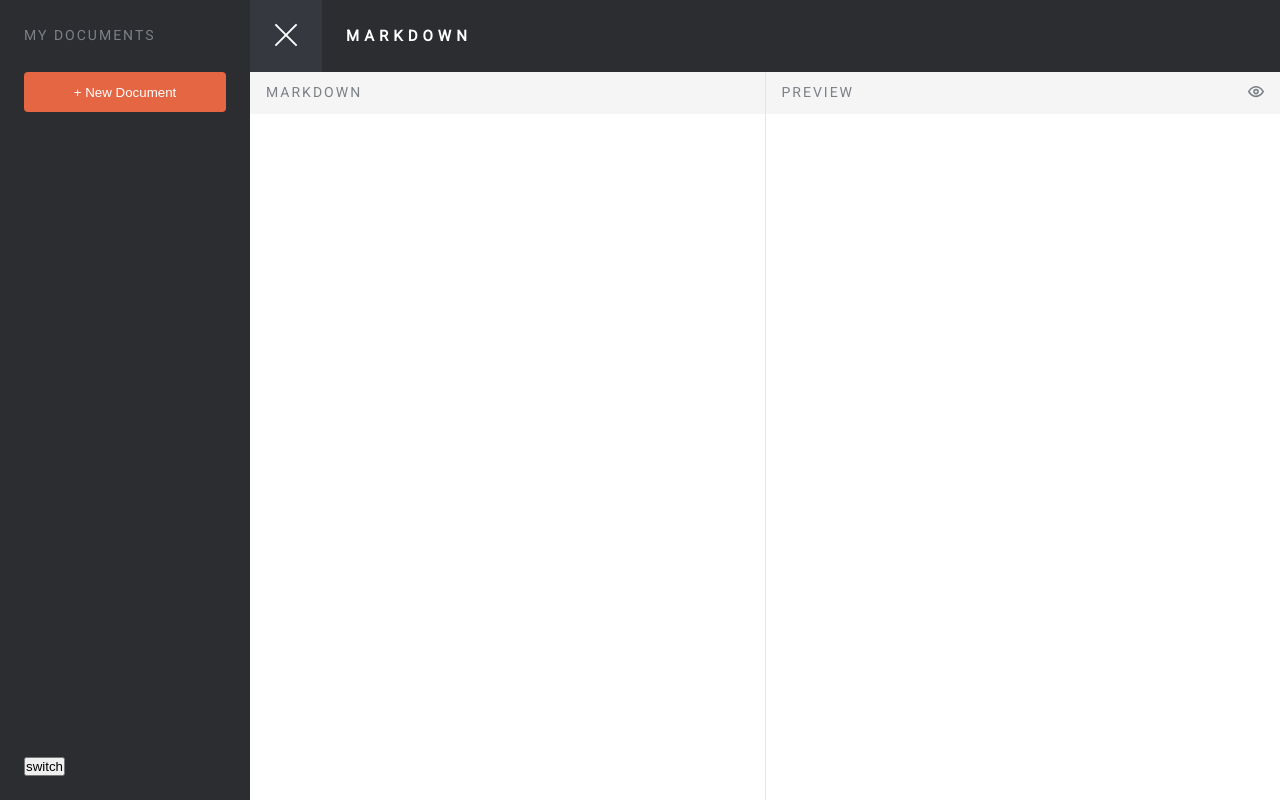
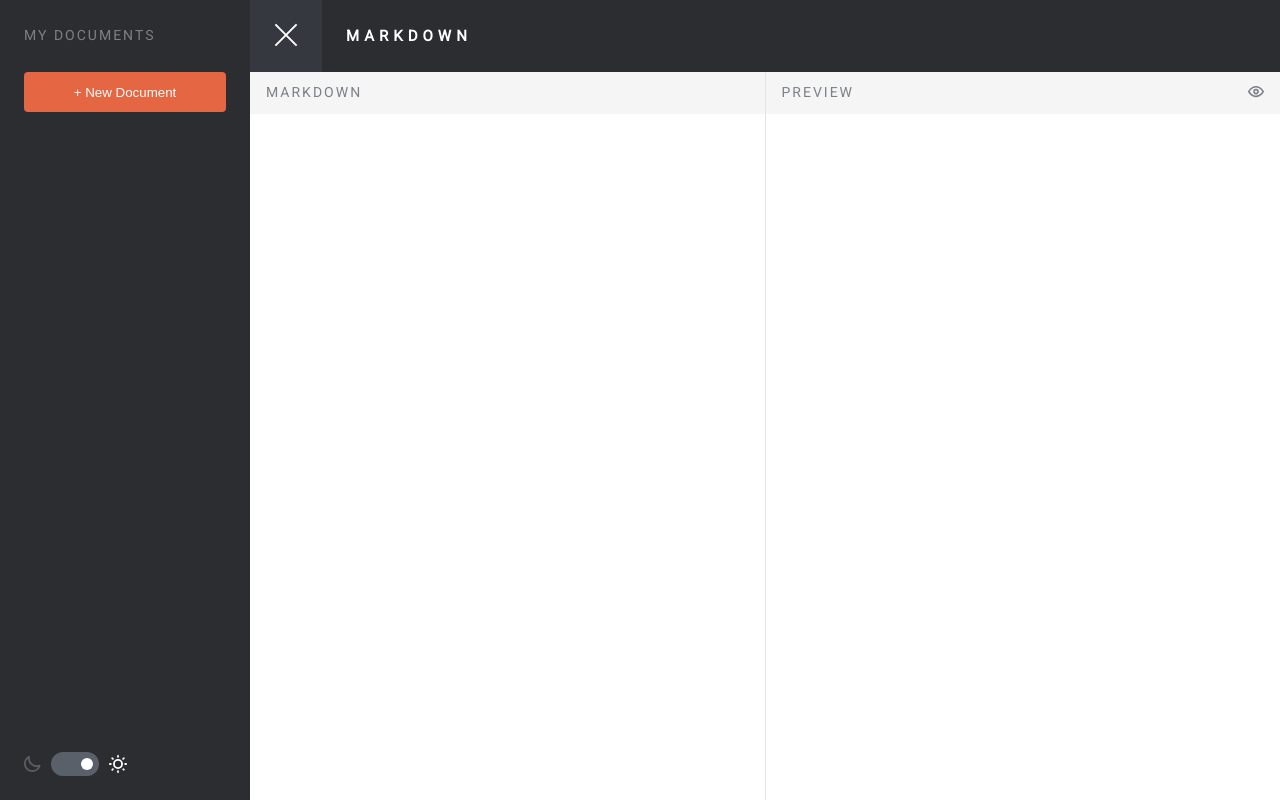
Before and after one commit to Cats-n-coffee/fem-inbrowser-markdown-editor, a Vue app: page / in a window 1280 px wide. Both pictures are taken after a click on the button 36 px from the left and 36 px from the top of the page. Built offline with nearby package versions, Linux system fonts and the light colour scheme.

Commit message:
delete modal, theme toggle

```diff
--- a/src/components/Shared/DeleteModal.vue
+++ b/src/components/Shared/DeleteModal.vue
@@ -16,7 +16,12 @@
                 and its content?<br>
                 This action cannot be reversed.
             </p>
-            <button class="orange-button">Confirm & Delete</button>
+            <button
+              class="orange-button"
+              @click="deleteAndClose"
+            >
+                Confirm & Delete
+            </button>
         </div>
     </div>
 </template>
@@ -46,9 +51,61 @@ export default {
 .delete-modal-container {
     position: absolute;
     background-color: var(--modal-background);
+    left: 0;
+    right: 0;
+    top: 0;
+    bottom: 0;
+    display: flex;
+    align-items: center;
+    justify-content: center;
 }
 
 .delete-modal {
     background-color: var(--content-blocks-bg);
+    position: relative;
+    padding: 24px;
+    max-width: 343px;
+    border-radius: 4px;
+
+    h2 {
+        font-size: 20px;
+        font-weight: 700;
+        font-family: $font-slab;
+        color: var(--content-blocks-text);
+    }
+
+    p {
+        font-size: 14px;
+        font-weight: 400;
+        line-height: 24px;
+        padding: 16px 0;
+        color: var(--content-preview-text);
+    }
+
+    button {
+        width: 100%;
+        padding: 12px;
+        color: $white;
+        font-size: 15px;
+        font-weight: 400;
+    }
+}
+
+.close-icon {
+    position: absolute;
+    right: 12px;
+    top: 12px;
+    cursor: pointer;
+
+    path {
+        fill: var(--content-blocks-text);
+        transition: all 400ms ease-in-out;
+    }
+
+    &:hover {
+        path {
+            fill: var(--orange);
+        }
+    }
 }
 </style>
--- a/src/components/Sidebar/ThemeToggle.vue
+++ b/src/components/Sidebar/ThemeToggle.vue
@@ -1,16 +1,46 @@
 <template>
     <div class="theme-toggle-wrapper">
-        <button @click="toggle" type="button">switch</button>
+        <svg
+          :class="{ 'dark-theme': !isLightTheme }"
+          class="toggle-icon-left"
+          width="17"
+          height="16"
+          xmlns="http://www.w3.org/2000/svg"
+        >
+            <path d="M16.141 8.804a.823.823 0 0 0-.864-.115 6.622 6.622 0 0 1-2.772.6A6.704 6.704 0 0 1 5.81 2.626 7.066 7.066 0 0 1 6.015.981a.823.823 0 0 0-1.094-.93 8.341 8.341 0 1 0 11.516 9.617.823.823 0 0 0-.296-.864Zm-7.814 5.503A6.696 6.696 0 0 1 4.164 2.404v.222a8.35 8.35 0 0 0 10.069 8.16 6.671 6.671 0 0 1-5.906 3.554v-.033Z" fill="#5A6069"/>
+        </svg>
+        <input
+          id="theme-switch"
+          type="checkbox"
+          :checked="isLightTheme"
+          @change="switchTheme"
+        >
+        <label for="theme-switch">Toggle</label>
+        <svg
+          :class="{ 'light-theme': isLightTheme }"
+          class="toggle-icon-right"
+          width="18"
+          height="18"
+          xmlns="http://www.w3.org/2000/svg"
+        >
+            <path d="M2.7 9a.9.9 0 0 0-.9-.9H.9a.9.9 0 0 0 0 1.8h.9a.9.9 0 0 0 .9-.9Zm.576 4.5-.639.639a.9.9 0 0 0 0 1.269.9.9 0 0 0 1.269 0l.639-.639A.9.9 0 0 0 3.276 13.5ZM9 2.7a.9.9 0 0 0 .9-.9V.9a.9.9 0 0 0-1.8 0v.9a.9.9 0 0 0 .9.9Zm5.094 2.106a.9.9 0 0 0 .63-.261l.639-.639a.9.9 0 1 0-1.269-1.269l-.594.639a.9.9 0 0 0 0 1.269.9.9 0 0 0 .594.261Zm-10.8-.261a.9.9 0 0 0 1.269 0 .9.9 0 0 0 0-1.269l-.639-.639a.904.904 0 1 0-1.287 1.269l.657.639ZM17.1 8.1h-.9a.9.9 0 1 0 0 1.8h.9a.9.9 0 1 0 0-1.8Zm-2.376 5.4a.9.9 0 0 0-1.224 1.224l.639.639a.9.9 0 0 0 1.269 0 .9.9 0 0 0 0-1.269l-.684-.594ZM9 4.05A4.95 4.95 0 1 0 13.95 9 4.959 4.959 0 0 0 9 4.05Zm0 8.1a3.15 3.15 0 1 1 0-6.3 3.15 3.15 0 0 1 0 6.3Zm0 3.15a.9.9 0 0 0-.9.9v.9a.9.9 0 1 0 1.8 0v-.9a.9.9 0 0 0-.9-.9Z" fill="#5A6069"/>
+        </svg>
     </div>
 </template>
 
 <script>
+import { mapMutations, mapState } from 'vuex';
+
 export default {
     name: 'ThemeToggle',
+    computed: {
+        ...mapState(['theme']),
+        isLightTheme() {
+            return this.theme === 'light' ? true : false;
+        }
+    },
     methods: {
-        toggle() {
-            this.$store.commit('switchTheme');
-        }
+        ...mapMutations(['switchTheme']),
     }
 }
 </script>
@@ -19,5 +49,65 @@ export default {
 .theme-toggle-wrapper {
     margin-top: auto;
     padding-bottom: 24px;
+    display: flex;
+    align-items: center;
+}
+
+input[type=checkbox] {
+    height: 0;
+    width: 0;
+    visibility: hidden;
+}
+
+label {
+    cursor: pointer;
+    text-indent: -9999px;
+    width: 48px;
+    height: 24px;
+    background: var(--sidebar-toggle);
+    display: block;
+    border-radius: 30px;
+    position: relative;
+
+    &::after {
+        content: '';
+        position: absolute;
+        top: 6px;
+        left: 6px;
+        width: 12px;
+        height: 12px;
+        background-color: var(--sidebar-toggle-button);
+        border-radius: 10px;
+        transition: 300ms;
+    }
+
+    &:active::after {
+        width: 12px;
+    }
+}
+
+input:checked + label::after {
+    left: calc(100% - 30px);
+    transform: translateX(100%);
+}
+
+.toggle-icon-left {
+    margin-right: 10px;
+}
+
+.toggle-icon-right {
+    margin-left: 10px;
+}
+
+.dark-theme {
+    path {
+        fill: #FFFF;
+    }
+}
+
+.light-theme {
+    path {
+        fill: #FFFF;
+    }
 }
 </style>
--- a/src/components/Topbar/Topbar.vue
+++ b/src/components/Topbar/Topbar.vue
@@ -57,7 +57,9 @@ export default {
         ...mapActions(['saveDocument']),
         ...mapMutations(['toggleModal']),
         openDeleteModal() {
-            this.toggleModal(true);
+            if (this.documentMdInView.id) {
+                this.toggleModal(true);
+            }
         },
     },
 }
--- a/src/components/Views/Editor.vue
+++ b/src/components/Views/Editor.vue
@@ -25,6 +25,11 @@ export default {
     },
     computed: {
         ...mapState(['documentMdInView']),
+    },
+    mounted() {
+        if (this.documentMdInView.content.length) {
+            this.textInput = this.documentMdInView.content;
+        }
     },
     methods: {
         ...mapActions(['toAppendText']),
```
